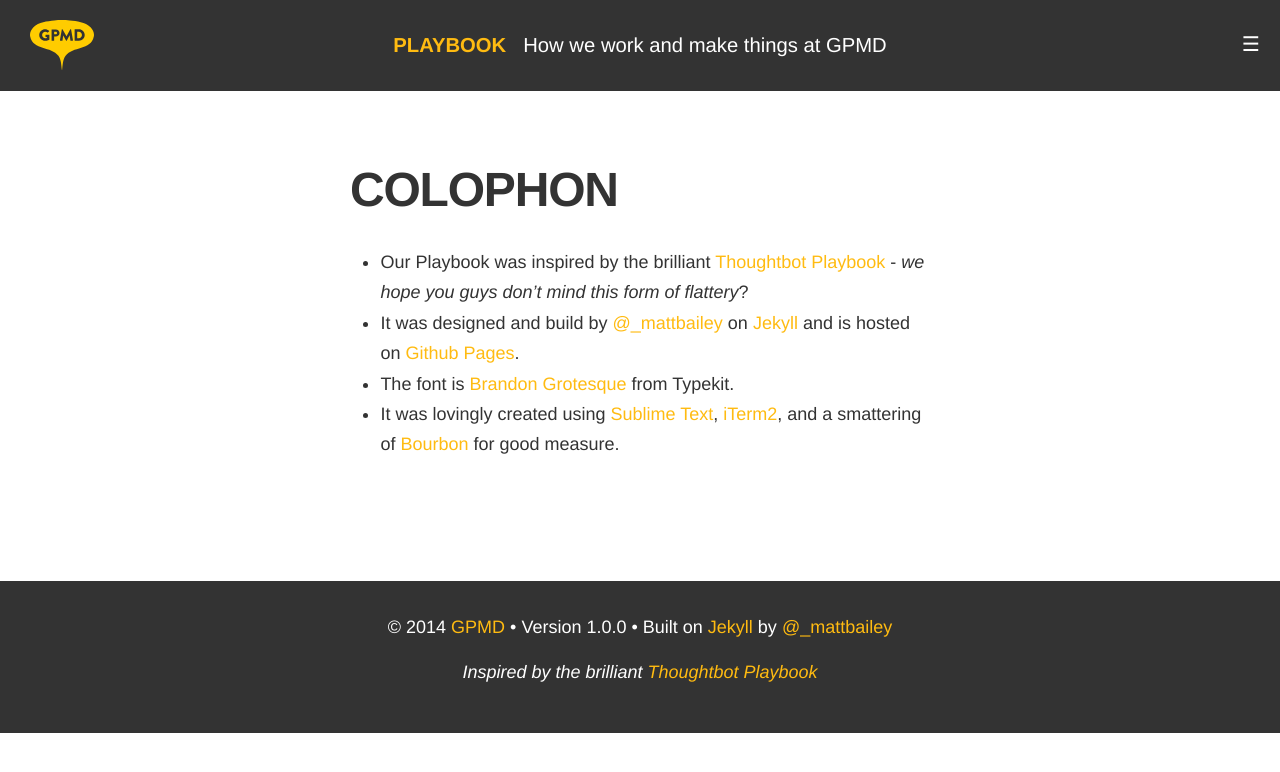
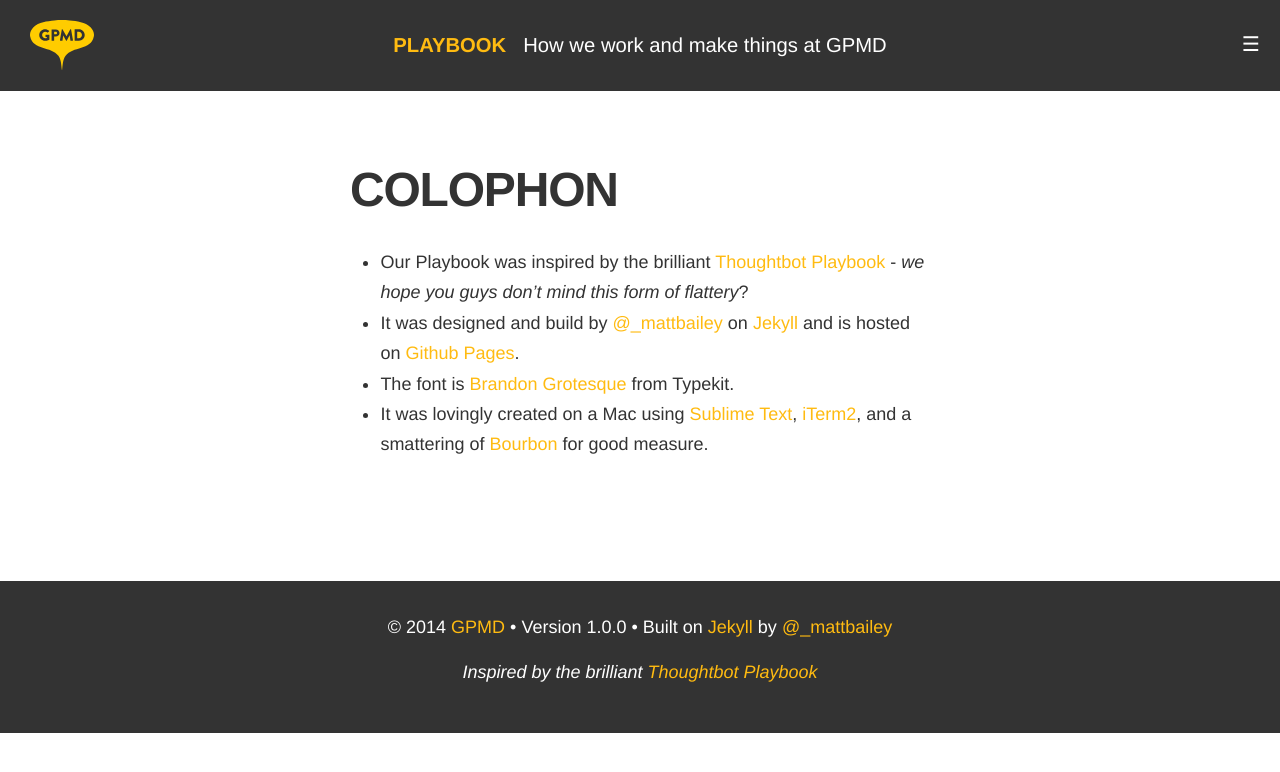
Before and after one commit to gpmd/playbook, a Jekyll site: the page built from _posts/pages/2014-03-11-colophon.md, in a window 1280 px wide. Shown: the top 772 px of the page. Built offline with Jekyll 4.4.1, drawn with Linux system fonts in a browser that asks for light colours; nearby versions of some CDN libraries; Markdown is read by kramdown in place of the engine named in the settings.

Commit message:
Updated 2014-03-11-colophon.md

```diff
--- a/_posts/pages/2014-03-11-colophon.md
+++ b/_posts/pages/2014-03-11-colophon.md
@@ -8,4 +8,4 @@
 * Our Playbook was inspired by the brilliant [Thoughtbot Playbook](http://playbook.thoughtbot.com/) - *we hope you guys don't mind this form of flattery*?
 * It was designed and build by [@_mattbailey](http://www.twitter.com/_mattbailey) on [Jekyll](http://jekyllrb.com/) and is hosted on [Github Pages](http://pages.github.com/).
 * The font is [Brandon Grotesque](https://typekit.com/fonts/brandon-grotesque) from Typekit.
-* It was lovingly created using [Sublime Text](http://www.sublimetext.com/), [iTerm2](http://www.iterm2.com/#/section/home), and a smattering of [Bourbon](http://bourbon.io/) for good measure.
+* It was lovingly created on a Mac using [Sublime Text](http://www.sublimetext.com/), [iTerm2](http://www.iterm2.com/#/section/home), and a smattering of [Bourbon](http://bourbon.io/) for good measure.
```
